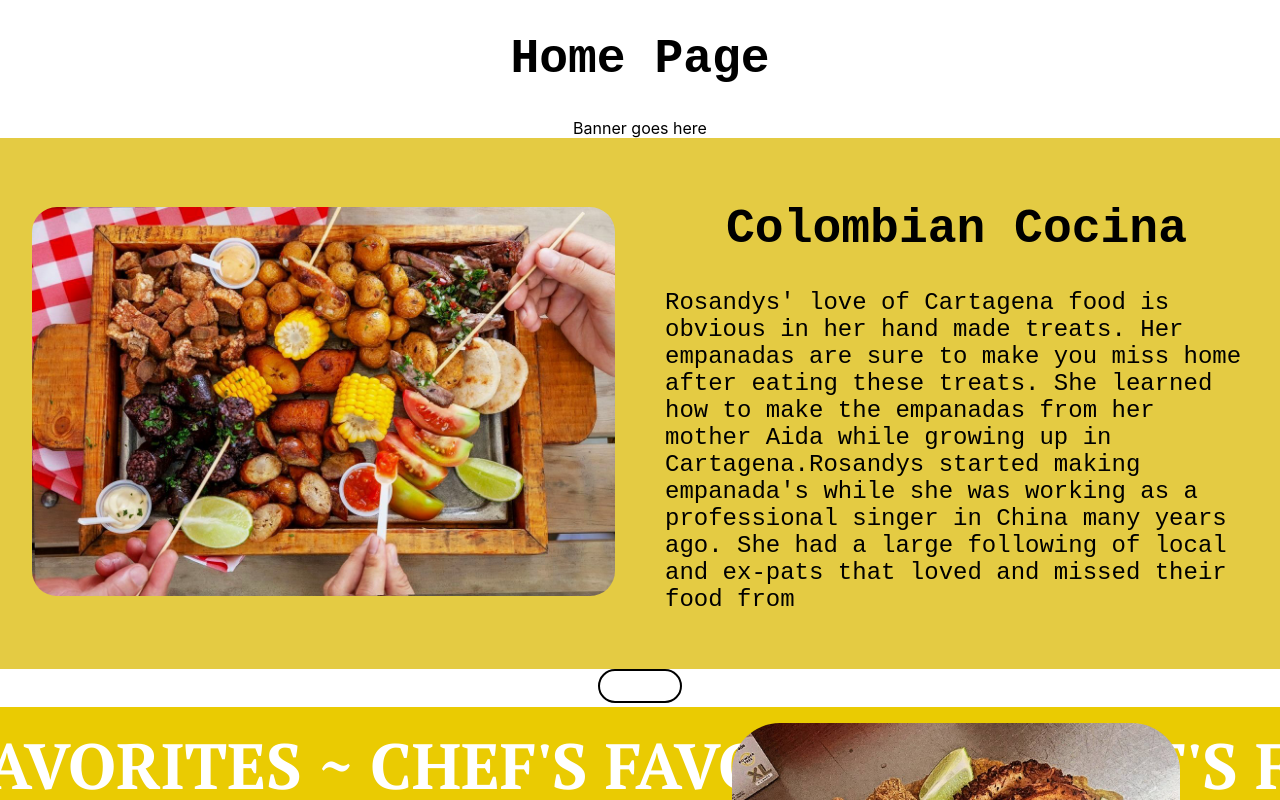
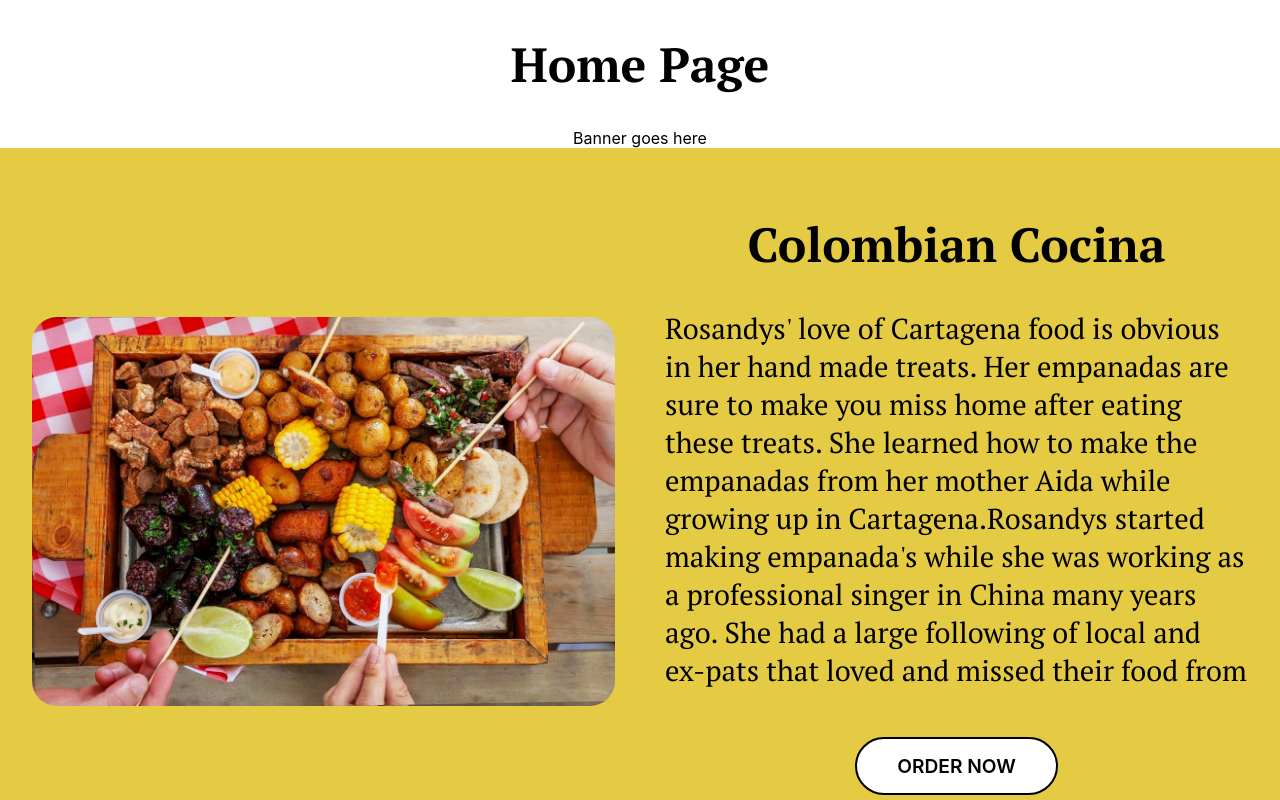
Before and after one commit to IanValdovinos/rositas-treats, a React (Create React App) app: page /kitchen in a window 1280 px wide. Shown: the top 800 px of the page. Built offline with nearby package versions, Linux system fonts and the light colour scheme.

Commit message:
Igri's Colombian Cocina updates

```diff
--- a/src/components/Kitchen/colombianCocina/colombianCocina.module.css
+++ b/src/components/Kitchen/colombianCocina/colombianCocina.module.css
@@ -22,21 +22,21 @@
     border-radius: 25px;
 }
 
+.buttonContainer {
+    margin: 3rem 0;
+    width: 100%;
+    text-align: center;
+}
+
 h1 {
     color: black;
     text-align: center;
     font-size: 3rem;
-    font-family: monospace;
+    font-family: "PT Serif", serif;
     font-weight: bold;
     font-style: normal;
 }
 
-p {
-    font-size: 1.5rem;
-    font-family: monospace;
-    font-weight: 400;
-    font-style: normal;
-}
 
 @media screen and (max-width: 65rem) {
     .colombianCocinaSection {
--- a/src/components/Kitchen/colombianCocina/index.js
+++ b/src/components/Kitchen/colombianCocina/index.js
@@ -5,6 +5,7 @@ import styles from './colombianCocina.module.css';
 
 // Import components
 import BaseButton from '../../Elements/BaseButton';
+import ParagraphOne from '../../Elements/ParagraphOne';
 
 // Images and Videos
 import CocinaPicture from '../../../assets/images/test/food_7.jpg';
@@ -14,19 +15,25 @@ function ColombianCocina() {
     return (
         <div>
             <div className={styles.colombianCocina}>
+
+
                 <div className={styles.colombianCocinaSection}>
                     <img src={CocinaPicture} alt='Colombian Cocina' />
                 </div>
 
                 <div className={styles.colombianCocinaItem}>
                     <h1>Colombian Cocina</h1>
-                    <p>Rosandys' love of Cartagena food is obvious in her hand made treats. Her empanadas are sure to make you miss home after eating these treats. She learned how to make the empanadas from her mother Aida while growing up in Cartagena.Rosandys started making empanada's while she was working as a professional singer in China many years ago. She had a large following of local and ex-pats that loved and missed their food from
-                    </p>
+                    <ParagraphOne>Rosandys' love of Cartagena food is obvious in her hand made treats. Her empanadas are sure to make you miss home after eating these treats. She learned how to make the empanadas from her mother Aida while growing up in Cartagena.Rosandys started making empanada's while she was working as a professional singer in China many years ago. She had a large following of local and ex-pats that loved and missed their food from
+                    </ParagraphOne>
+
+                    <div className={styles.buttonContainer}>
+                        <BaseButton additionalClassNames={styles.bannerButton}>ORDER NOW</BaseButton>
+                    </div>
                 </div>
 
             </div>
 
-            <BaseButton />
+
         </div>
 
     );
```
